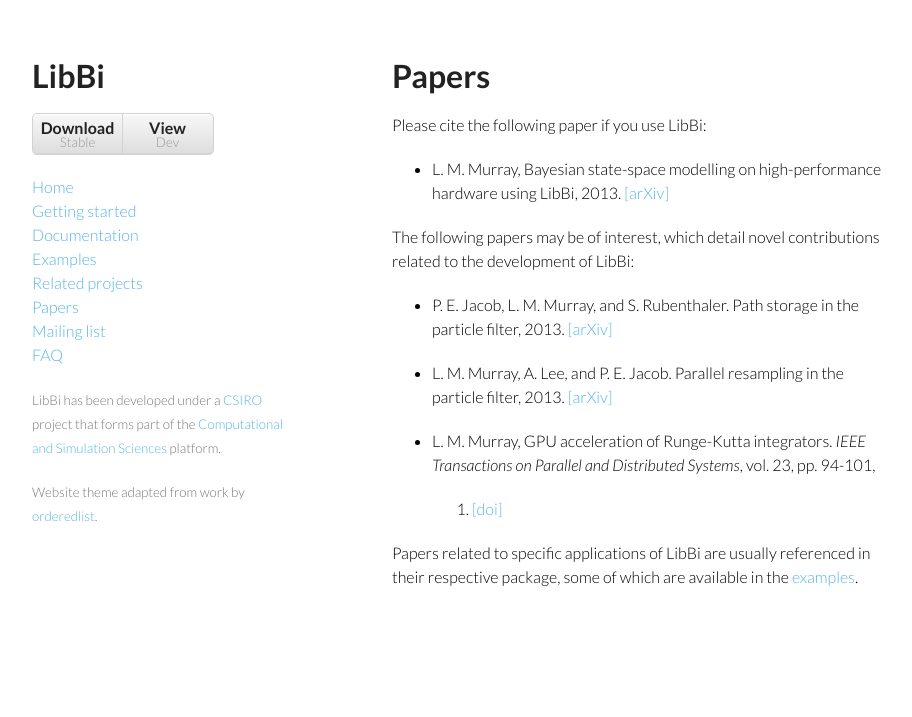
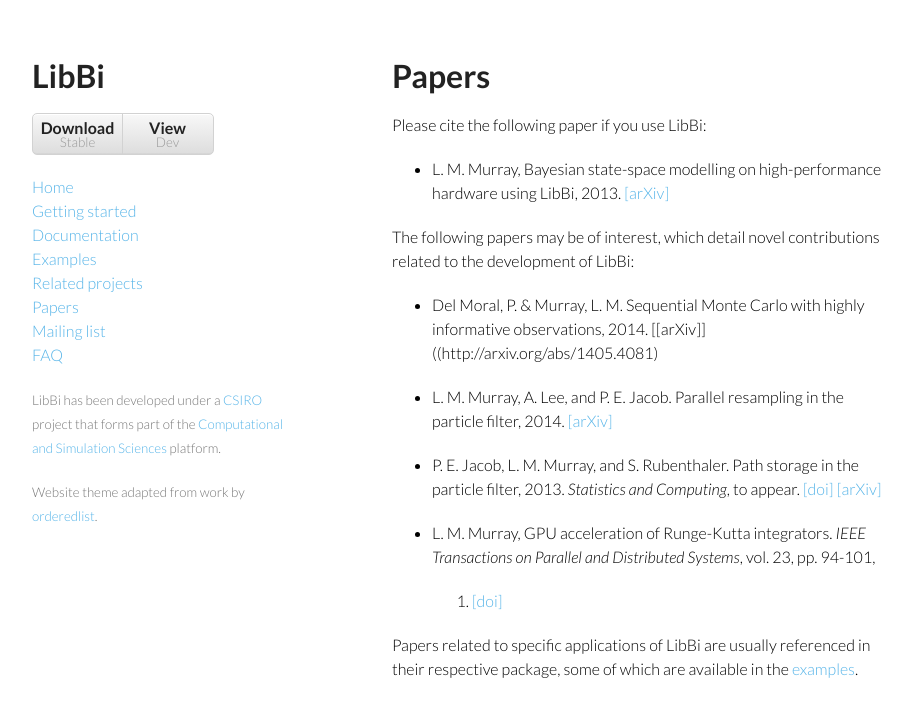
Before and after one commit to lawmurray/LibBi, a Jekyll site: the page built from 40-papers.md, in a window 1280 px wide. Shown: the top 717 px of the page, without its empty margins (178-1090 px from the left). Built offline with Jekyll 4.4.1, drawn with Linux system fonts in a browser that asks for light colours.

```diff
--- a/40-papers.md
+++ b/40-papers.md
@@ -16,11 +16,16 @@ Please cite the following paper if you use LibBi:
 The following papers may be of interest, which detail novel contributions
 related to the development of LibBi:
 
-* P. E. Jacob, L. M. Murray, and S. Rubenthaler. Path storage in the particle
-  filter, 2013. [\[arXiv\]](http://arxiv.org/abs/1307.3180)
+* Del Moral, P. & Murray, L. M. Sequential Monte Carlo with highly informative
+  observations, 2014. [\[arXiv\]]((http://arxiv.org/abs/1405.4081)
 
 * L. M. Murray, A. Lee, and P. E. Jacob. Parallel resampling in the particle
-  filter, 2013. [\[arXiv\]](http://arxiv.org/abs/1301.4019)
+  filter, 2014. [\[arXiv\]](http://arxiv.org/abs/1301.4019)
+
+* P. E. Jacob, L. M. Murray, and S. Rubenthaler. Path storage in the particle
+  filter, 2013. *Statistics and Computing*, to
+  appear. [\[doi\]](http://dx.doi.org/10.1007/s11222-013-9445-x)
+  [\[arXiv\]](http://arxiv.org/abs/1307.3180)
 
 * L. M. Murray, GPU acceleration of Runge-Kutta integrators. *IEEE
   Transactions on Parallel and Distributed Systems*, vol. 23, pp. 94-101,
--- a/stylesheets/styles.css
+++ b/stylesheets/styles.css
@@ -59,7 +59,7 @@ blockquote {
 code, pre {
   font-family:Monaco, Bitstream Vera Sans Mono, Lucida Console, Terminal;
   color:#000;
-  font-size:12pt;
+  font-size:11pt;
 }
 
 pre {
```
Also changed, not shown: _posts/2014-05-19-LibBi-1.1.0-Released.md (added, +55 -0 lines), 2 other files.
